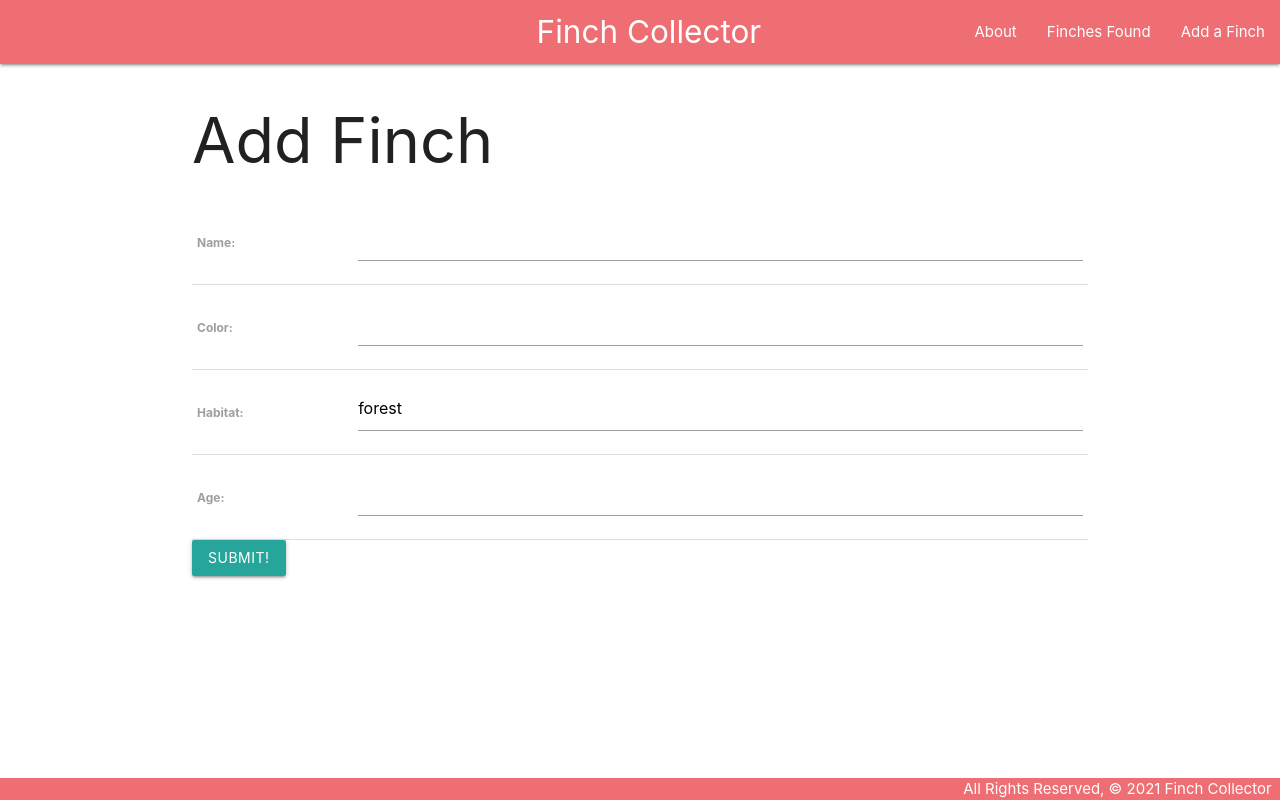
After one commit to Iansogotthis/finchCollector, a Django app: page /finches/create/ in a window 1280 px wide. The commit adds this page. Run offline with Django 3.2, Linux system fonts and the light colour scheme.

Commit message:
lab3 done

```diff
--- a/main_app/templates/base.html
+++ b/main_app/templates/base.html
@@ -17,6 +17,7 @@
         <ul id="nav-mobile" class="right hide-on-med-and-down">
           <li><a href="/about">About</a></li>
           <li><a href="/finches">Finches Found</a></li>
+          <li><a href="{% url 'finch_create' %}">Add a Finch</a></li>
 
         </ul>
       </div>
--- /dev/null
+++ b/main_app/templates/main_app/finch_form.html
@@ -0,0 +1,21 @@
+{% extends 'base.html' %}
+
+{% block content %}
+
+    {% if object %}
+        <h1>Edit Finch</h1>
+    {% else %}
+        <h1>Add Finch</h1>
+    {% endif %}
+
+
+  <form action="" method="POST">
+    <!-- Django requires the following for security purposes -->
+    {% csrf_token %}
+    <table>
+      <!-- Render the inputs inside of <tr>s & <td>s -->
+      {{ form.as_table }}
+    </table>
+    <input type="submit" value="Submit!" class="btn">
+  </form>
+{% endblock %}
--- a/main_app/urls.py
+++ b/main_app/urls.py
@@ -7,5 +7,8 @@
     path('finches/', views.finches_index, name='finches'),
     path('all_finches/', views.all_finches_view, name='all_finches'),
     path('finch/<int:finch_id>/', views.finch_detail, name='finch_detail'),
+    path('finches/create/', views.FinchCreate.as_view(), name='finch_create'),
+    path('finches/<int:pk>/update/', views.FinchUpdate.as_view(), name='finch_update'),
+    path('finches/<int:pk>/delete/', views.FinchDelete.as_view(), name='finch_delete'),
 
 ]
--- a/main_app/views.py
+++ b/main_app/views.py
@@ -1,5 +1,9 @@
 from django.shortcuts import render
+# Add UpdateView & DeleteView
+from django.views.generic.edit import CreateView, UpdateView, DeleteView
+
 from .models import Finch
+
 
 finches = [
         {'name': 'House Finch', 'color': 'Red', 'habitat': 'Urban areas', 'age': 0},
@@ -42,3 +46,18 @@
 def finch_detail(request, finch_id):
   finch = Finch.objects.get(id=finch_id)
   return render(request, 'finches/finch_detail.html', { 'finch': finch })
+
+class FinchCreate (CreateView):
+  model = Finch
+  fields = ['name', 'color', 'habitat', 'age']
+  success_url = '/finches/'
+
+
+class FinchUpdate (UpdateView):
+  model = Finch
+  fields = ['name', 'color', 'habitat', 'age']
+  success_url = '/finches/'
+
+class FinchDelete (DeleteView):
+  model = Finch
+  success_url = '/finches/'
```
Also changed, not shown: main_app/templates/finches/finch_detail.html (+7 -4 lines), main_app/templates/main_app/finch_confirm_delete.html (added, +13 -0 lines).
